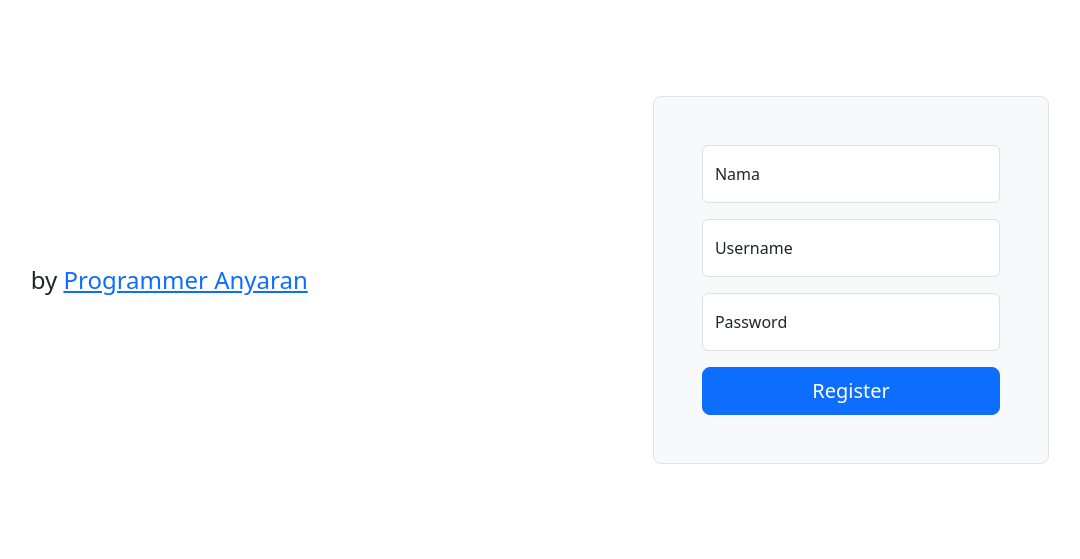
After one commit to irfanEm/project-test, a PHP site: template app/View/Auth/daftar.php in a window 1280 px wide. The commit adds this page. Shown: the top 559 px of the page, without its empty margins (100-1180 px from the left). Run offline with PHP 8.4, Linux system fonts and the light colour scheme; the template is opened without the code that fills it, so the values that code supplies are empty.

Commit message:
membuat UserController dan View daftar

```diff
--- a/app/Service/UserService.php
+++ b/app/Service/UserService.php
@@ -30,7 +30,7 @@ class UserService
 
             $user = $this->userRepository->findByUsername($request->username);
             if($user != null){
-                throw new ValidationException("Username wis kanggo!");
+                throw new ValidationException("Username wis kanggo !");
             }
 
             $user = new User();
@@ -57,7 +57,7 @@ class UserService
         if($request->nama == null || $request->username == null || $request->password == null ||
         trim($request->nama) == "" || trim($request->username) == "" || trim($request->password) == "")
         {
-            throw new ValidationException("Nama, username, password aja kosong!");
+            throw new ValidationException("Nama, username, password aja kosong !");
         }
     }
 }
--- /dev/null
+++ b/app/View/Auth/daftar.php
@@ -0,0 +1,63 @@
+<div class="container col-xl-10 col-xxl-8 px-4 py-5">
+  <?php if(isset($model['error'])) { ?>
+      <div class="row">
+        <div class="alert alert-danger" role="alert">
+          <?= $model['error'] ?>
+        </div>
+      </div>
+  <?php } ?>
+  <div class="row align-items-center g-lg-5 py-5">
+    <div class="col-lg-7 text-center text-lg-start">
+      <h1 class="display-4 fw-bold lh-1 mb-3"><?= $model['heading'] ?></h1>
+      <p class="col-lg-10 fs-4">
+        by
+        <a target="_blank" href="https://www.instagram.com/irfan.em"
+          >Programmer Anyaran</a
+        >
+      </p>
+    </div>
+    <div class="col-md-10 mx-auto col-lg-5">
+      <form
+        class="p-4 p-md-5 border rounded-3 bg-light"
+        method="post"
+        action="/auth/daftar"
+      >
+        <div class="form-floating mb-3">
+            <input
+            name="nama"
+            type="text"
+            class="form-control"
+            id="nama"
+            placeholder="nama"
+            value="<?= $_POST['nama'] ?? '' ?>"
+            />
+            <label for="nama">Nama</label>
+        </div>
+        <div class="form-floating mb-3">
+          <input
+            name="username"
+            type="text"
+            class="form-control"
+            id="username"
+            placeholder="username"
+            value="<?= $_POST['username'] ?? '' ?>"
+          />
+          <label for="username">Username</label>
+        </div>
+        <div class="form-floating mb-3">
+          <input
+            name="password"
+            type="password"
+            class="form-control"
+            id="password"
+            placeholder="password"
+          />
+          <label for="password">Password</label>
+        </div>
+        <button class="w-100 btn btn-lg btn-primary" type="submit">
+          Register
+        </button>
+      </form>
+    </div>
+  </div>
+</div>
--- a/public/index.php
+++ b/public/index.php
@@ -4,10 +4,13 @@ require_once __DIR__ . "/../vendor/autoload.php";
 use PRGANYRN\PROJECT\TEST\App\Route;
 use PRGANYRN\PROJECT\TEST\Controller\HomeController;
 use PRGANYRN\PROJECT\TEST\Controller\TestController;
+use PRGANYRN\PROJECT\TEST\Controller\UserController;
 
 Route::add("GET", "/", HomeController::class, "index", []);
 Route::add("GET", "/errors/notfound", HomeController::class, "error", []);
 Route::add("GET", "/test/url", TestController::class, "TestFunction", []);
 Route::add("GET", "/test/url/([0-9a-zA-Z]*)/([0-9a-zA-Z]*)", TestController::class, "TestFunctionReg", []);
+Route::add("GET", "/auth/daftar", UserController::class, "daftar", []);
+Route::add("POST", "/auth/daftar", UserController::class, "postDaftar", []);
 
 Route::gas();
```
Also changed, not shown: app/Controller/UserController.php (added, +48 -0 lines).
